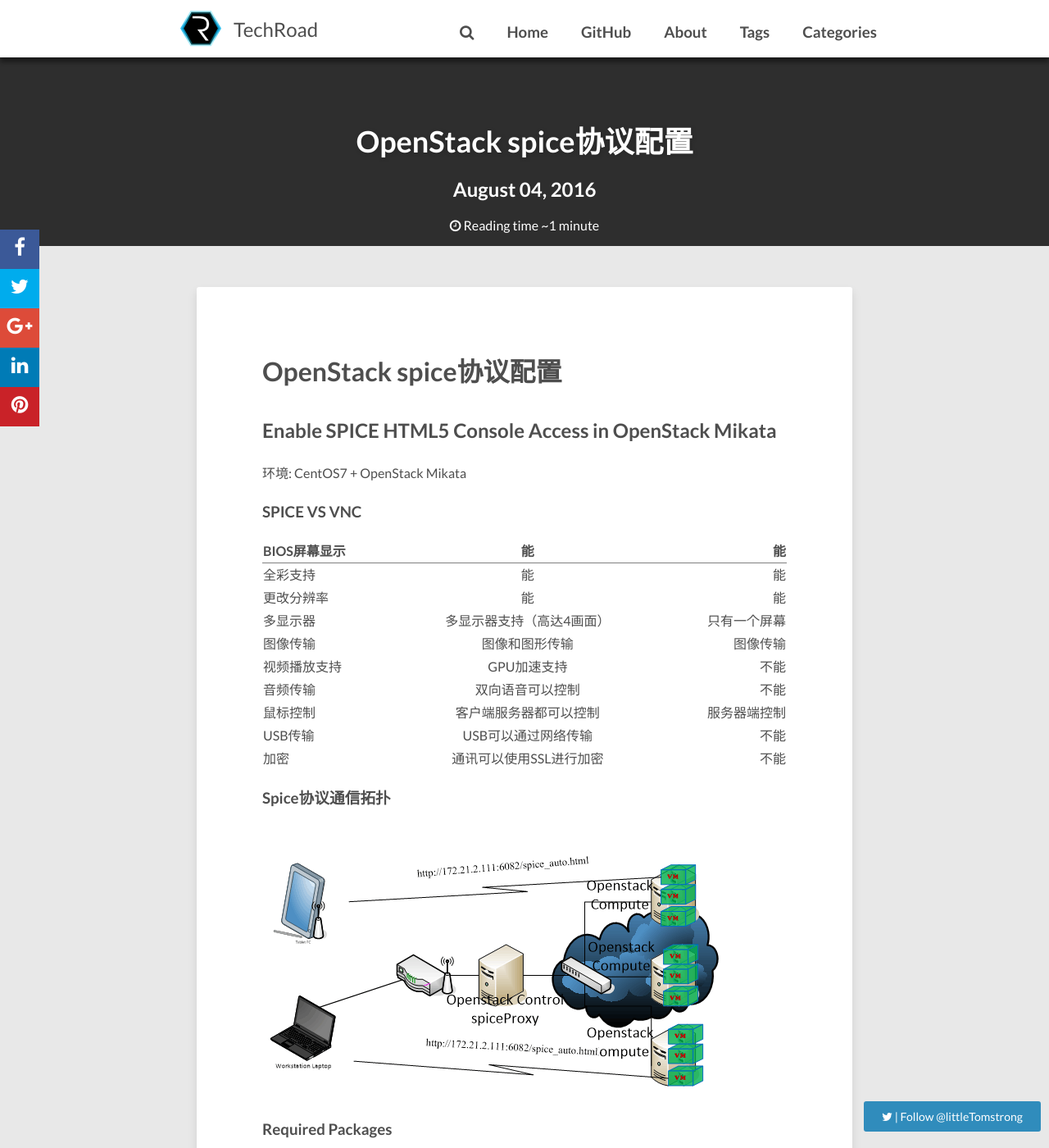
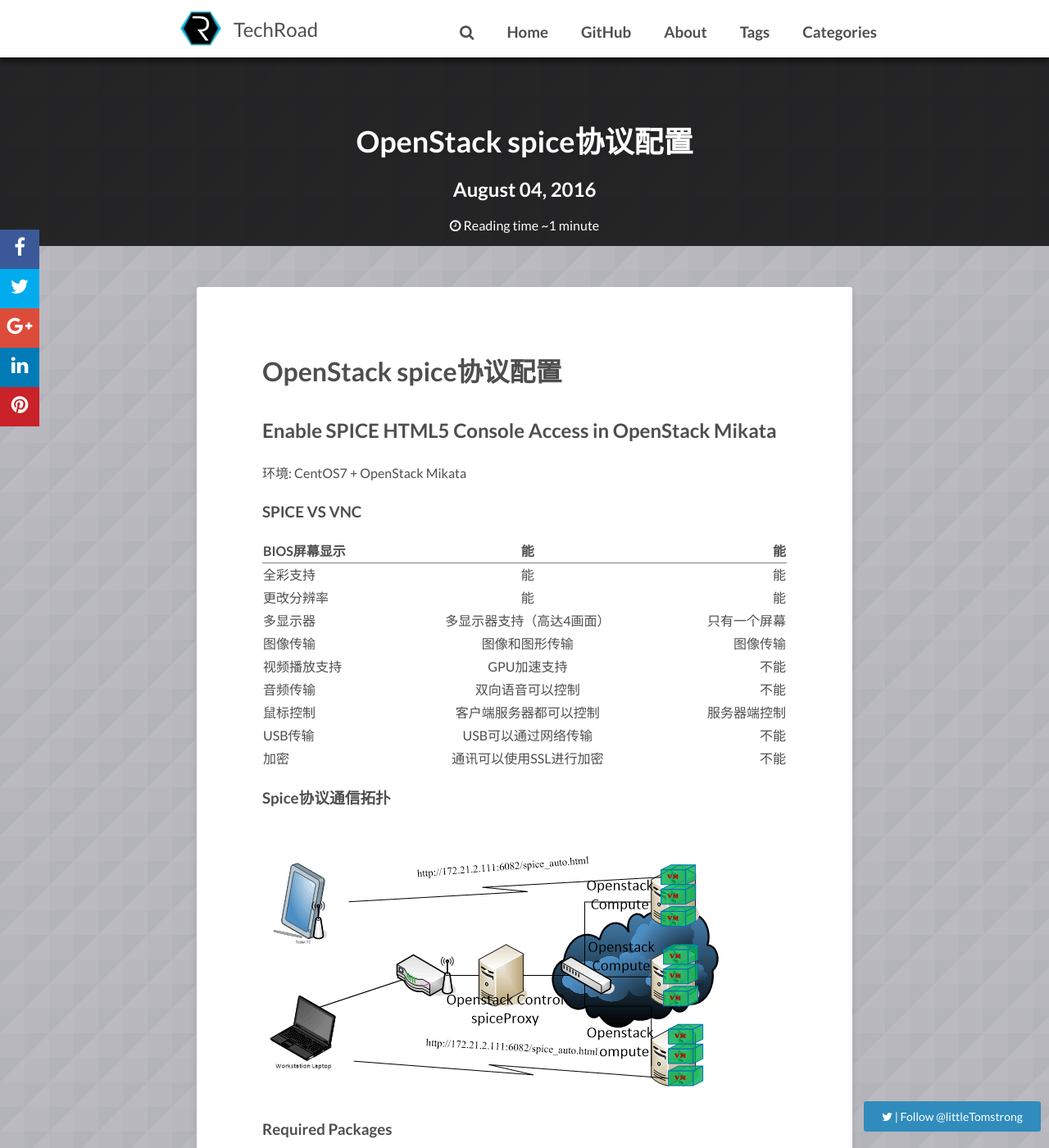
Before and after one commit to JianqingJiang/jianqingjiang.github.io, a Jekyll site: the page built from _posts/2016-08-04-openstack_spice.md, in a window 1280 px wide and 1400 px high. Shown: the whole window at 82% size. Built offline with Jekyll 4.4.1, drawn with Linux system fonts in a browser that asks for light colours; nearby versions of some CDN libraries; comment, search, counter and statistics services are not loaded.

Commit message:
modified _config.yml

```diff
--- a/_posts/2016-08-04-openstack_spice.md
+++ b/_posts/2016-08-04-openstack_spice.md
@@ -4,6 +4,8 @@
 description: "OpenStack spice协议配置"
 tags: [OpenStack]
 categories: [OpenStack]
+image:
+  background: triangular.png
 ---
 
 ## Enable SPICE HTML5 Console Access in OpenStack Mikata
```
Also changed, not shown: 1 other file.
